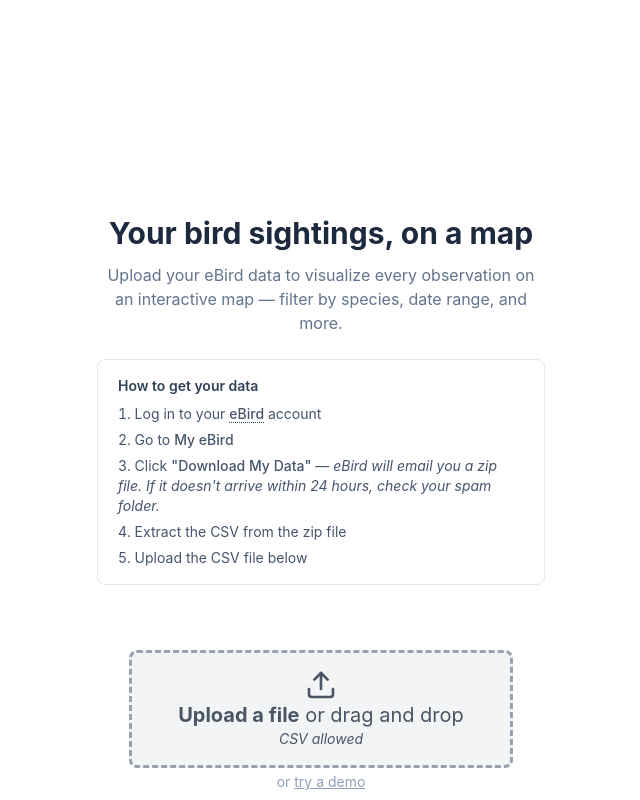
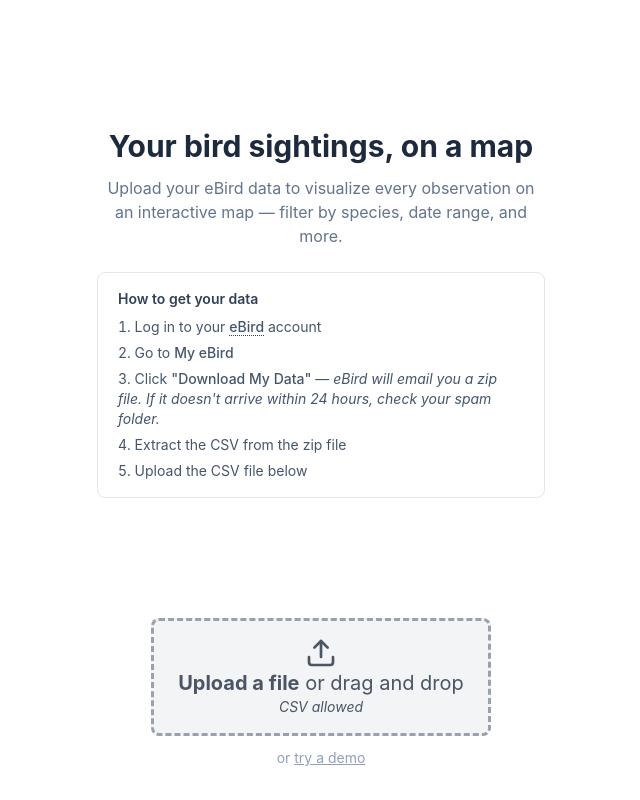
Before and after one commit to mibriggs/flock-finder, a SvelteKit app: page / in a window 1280 px wide. Shown: the whole page, without its empty margins (319-959 px from the left). Built offline with nearby package versions, Linux system fonts and the light colour scheme.

Commit message:
had claude clean up styling

```diff
--- a/src/lib/components/eBirdInstructions.svelte
+++ b/src/lib/components/eBirdInstructions.svelte
@@ -1,16 +1,14 @@
-<div
-	class="absolute top-1/2 left-1/2 w-[90vw] max-w-md -translate-x-1/2 -translate-y-1/2 text-center"
->
-	<h1 class="text-3xl font-bold text-slate-800">Your bird sightings, on a map</h1>
-	<p class="mt-3 text-slate-500">
+<div class="w-full max-w-md text-center">
+	<h1 class="text-2xl font-bold text-slate-800 sm:text-3xl">Your bird sightings, on a map</h1>
+	<p class="mt-2 text-sm text-slate-500 sm:mt-3 sm:text-base">
 		Upload your eBird data to visualize every observation on an interactive map — filter by species,
 		date range, and more.
 	</p>
 	<div
-		class="mt-6 rounded-lg border border-slate-200 bg-white/70 px-5 py-4 text-left text-sm text-slate-600"
+		class="mt-3 rounded-lg border border-slate-200 bg-white/70 px-4 py-3 text-left text-sm text-slate-600 sm:mt-6 sm:px-5 sm:py-4"
 	>
 		<p class="font-semibold text-slate-700">How to get your data</p>
-		<ol class="mt-2 flex list-inside list-decimal flex-col gap-1.5">
+		<ol class="mt-2 flex list-inside list-decimal flex-col gap-1 sm:gap-1.5">
 			<li>
 				Log in to your <span class="border-b border-dotted border-slate-700 font-medium"
 					><a
--- a/src/routes/+page.svelte
+++ b/src/routes/+page.svelte
@@ -112,22 +112,29 @@
 	const allowedFiles: string[] = ['.csv'];
 </script>
 
-<main class="relative flex h-dvh w-full gap-3 p-8">
-	<div class={fileLoadTracker.loadComplete || fileLoadTracker.isSelected ? 'hide' : ''}>
+<main class="relative flex h-dvh w-full p-4 sm:p-8">
+	<div
+		class="flex h-full w-full flex-col items-center justify-between gap-3 overflow-y-auto sm:gap-6 {fileLoadTracker.loadComplete ||
+		fileLoadTracker.isSelected
+			? 'hide'
+			: ''}"
+	>
+		<div class="flex flex-1 items-center justify-center">
 			<EBirdInstructions />
+		</div>
+		<div class="flex flex-col items-center gap-2 sm:gap-3">
 			<FileDropZone
-			class="absolute bottom-[4%] left-1/2 w-[90vw] max-w-sm -translate-x-1/2"
+				class="w-full max-w-sm"
 				allowedExtensions={allowedFiles}
 				onFileSelection={handleFileSelection}
 				bind:dropZoneContainer={filedDropZone}
 			/>
-		<p
-			class="absolute bottom-[1%] left-1/2 -translate-x-1/2 text-sm whitespace-nowrap text-slate-400"
-		>
+			<p class="text-sm whitespace-nowrap text-slate-400">
 				or <button class="cursor-pointer underline hover:text-slate-600" onclick={loadDemo}
 					>try a demo</button
 				>
 			</p>
+		</div>
 	</div>
 </main>
 
```
Lines whose indentation alone changed are shown as unchanged.
